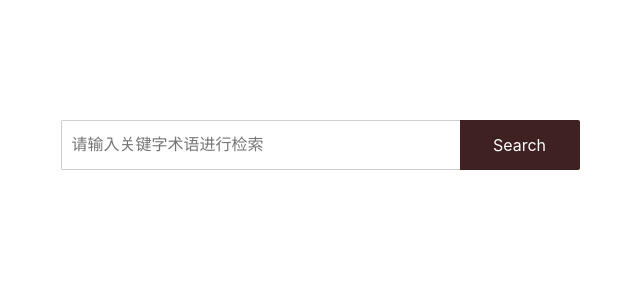
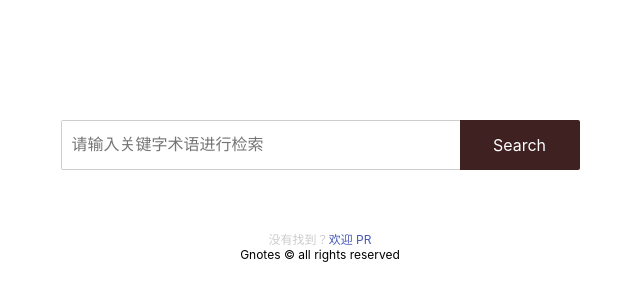
Before and after one commit to Gnotes/terms, a React app: page / in a window 1280 px wide. Shown: the part 60-360 px from the top of the page, without its empty margins (320-960 px from the left). Built offline with nearby package versions, Linux system fonts and the light colour scheme.

Commit message:
feat: copyright

```diff
--- a/src/App.scss
+++ b/src/App.scss
@@ -24,3 +24,17 @@
     padding-top: 90px;
   }
 }
+
+.contack-info {
+  margin-top: 25vh;
+  text-align: center;
+  font-size: 12px;
+  .faq {
+    color: #ccc;
+    a {
+      color: #475ab9;
+      text-decoration: none;
+      cursor: pointer;
+    }
+  }
+}
--- a/src/App.tsx
+++ b/src/App.tsx
@@ -31,6 +31,15 @@ function App() {
             return <Term {...term} key={index} />;
           })}
       </div>
+      <div className="contack-info">
+        <div className="faq">
+          没有找到？
+          <a href="https://github.com/Gnotes/terms/pulls" target="_blank">
+            欢迎 PR
+          </a>
+        </div>
+        <div className="copyright"> Gnotes &copy; all rights reserved</div>
+      </div>
     </div>
   );
 }
```
